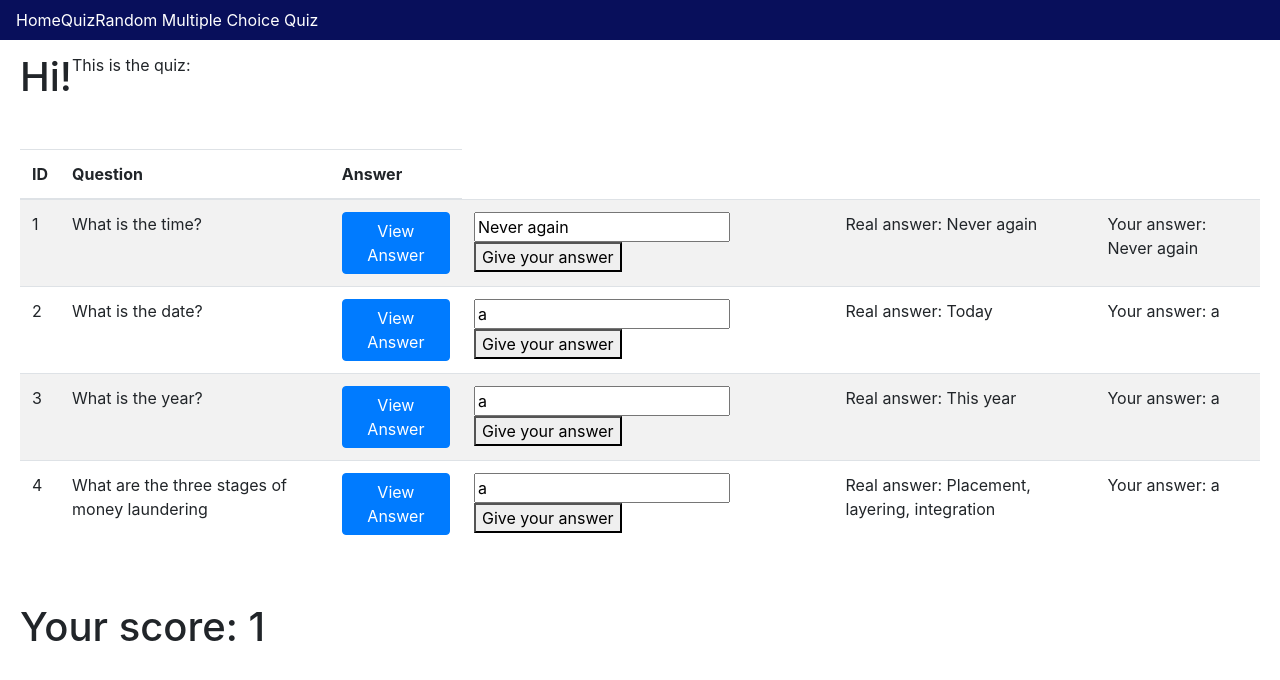
After one commit to chrishaining/Flask-quiz, a Flask app: page /quiz in a window 1280 px wide. The commit adds this page. Shown: the top 680 px of the page. Run offline with Flask 2, Linux system fonts and the light colour scheme; data comes from the database, SQL or seed files in the repository; both versions use the stored data as it was after the commit; some libraries are stand-ins or nearby versions.

Commit message:
user can submit questions and if they get the answer right the score increases

```diff
--- a/app/models.py
+++ b/app/models.py
@@ -12,7 +12,8 @@ class Topic(db.Model):
     id = db.Column(db.Integer, primary_key=True)
     question = db.Column(db.String(64), index=True)
     answer = db.Column(db.String(64))
-    user_answer = db.Column(db.Enum(AnswerChoices), default=AnswerChoices.a, nullable=False)
+    # user_answer = db.Column(db.Enum(AnswerChoices), default=AnswerChoices.a, nullable=False)
+    user_answer = db.Column(db.String(64), default="I do not know.")
 
     def __repr__(self):
         return '<User {}>'.format(self.question)
--- a/app/routes.py
+++ b/app/routes.py
@@ -29,9 +29,28 @@ def update_topic(topic_id):
     return redirect('/')
 
 
+@app.route('/quiz')
+def show_quiz():
+    quiz = Topic.query.all()
+    score=0
+    for topic in quiz:
+        if topic.answer == topic.user_answer:
+            score +=1
+    return render_template('quiz.html', quiz=quiz, score=score)
+
+# answer a question.
+@app.route('/quiz/<int:topic_id>/answer', methods=['POST'])
+def answer_question(topic_id):
+    new_user_answer = request.form.get("new_user_answer")
+    topic_id = request.form.get("topic_id")
+    topic = Topic.query.filter_by(id=topic_id).first()
+    topic.user_answer = new_user_answer
+    db.session.commit()
+    return redirect('/quiz')
+
 # create random quizzes. It might help to have a TopicsBank class (i.e. all the questions) that has a random_quiz method. It would mean I could do less work in the routes. However, I'm not sure about the implications so I will stick with creating random quizzes through the routes. This method calculates the score (it might be better to put the score somewhere else).
 @app.route('/random_quiz')
-def show_quiz():
+def show_random_quiz():
     multis = MultipleChoiceTopic.query.all()
     length = int(len(multis)/2)
     quiz = random.sample(multis, length)
@@ -89,7 +108,7 @@ def submit_answer(multiple_choice_topic_id):
 
 # answer a multiple_choice_topic.
 @app.route('/random_quiz/<int:multiple_choice_topic_id>/answer', methods=['POST'])
-def answer_question(multiple_choice_topic_id):
+def answer_multi_choice_question(multiple_choice_topic_id):
     new_user_answer = request.form.get("new_user_answer")
     multiple_choice_topic_id = request.form.get("multiple_choice_topic_id")
     multiple_choice_topic = MultipleChoiceTopic.query.filter_by(id=multiple_choice_topic_id).first()
--- a/app/templates/base.html
+++ b/app/templates/base.html
@@ -22,6 +22,7 @@
             <div class="collapse navbar-collapse" id="navbarMenu">
                 <ul class="navbar-nav">
                     <li><a href="/">Home</a></li>
+                    <li><a href="/quiz">Quiz</a></li>
                     <li><a href="/random_quiz">Random Multiple Choice Quiz</a></li>
 
                 </ul>
--- /dev/null
+++ b/app/templates/quiz.html
@@ -0,0 +1,63 @@
+{% extends "base.html" %} {% block content %}
+<div class="container-fluid">
+    <div class="row">
+        <h1>Hi!</h1>
+        <p>This is the quiz:</p>
+    </div>
+    <div class="row">
+        <table class="table table-striped">
+            <thead>
+                <th>ID</th>
+                <th>Question</th>
+                <th>Answer</th>
+            </thead>
+            <tbody>
+
+                {% for topic in quiz %}
+                <tr>
+                    <td>{{topic.id}}</td>
+                    <td> {{topic.question}}</td>
+                    <td>
+                        <button type="button" class="btn btn-primary" data-toggle="modal" data-target="#myModal{{ topic.id }}">View Answer
+                        </button>
+                        <div class="modal fade" id="myModal{{ topic.id }}" tabindex="-1" role="dialog" aria-labelledby="myModalLabel" aria-hidden="true">
+                            <div class="modal-dialog" role="document">
+                                <div class="modal-content">
+                                    <div class="modal-header">
+                                        <h5 class="modal-title" id="myModalLabel">
+                                            Question: {{topic.question}}
+                                        </h5>
+                                    </div>
+                                    <div class="modal-body">
+                                        Answer: {{topic.answer}}
+                                    </div>
+                                    <div class="modal-footer">
+                                        <button type="button" class="btn btn-secondary" data-dismiss="modal">Close</button>
+                                    </div>
+                                </div>
+                            </div>
+                        </div>
+                    </td>
+                    <td>
+                        <form method="POST" action="/quiz/{{topic.id}}/answer">
+                            <input type="hidden" value="{{topic.id}}" name="topic_id">
+                            <input type="text" value="{{topic.user_answer}}" name="new_user_answer">
+                            <button type="submit" value="Answer">Give your answer</button>
+                        </form>
+                    </td>
+                    <td>Real answer: {{topic.answer}}</td>
+                    <td>Your answer: {{topic.user_answer}}</td>
+                </tr>
+                {% endfor %}
+            </tbody>
+        </table>
+
+    </div>
+
+    <div class="row">
+        <h1>Your score: {{score}}</h1>
+    </div>
+
+
+</div>
+{% endblock %}
```
Also changed, not shown: app.db, 1 other file.
